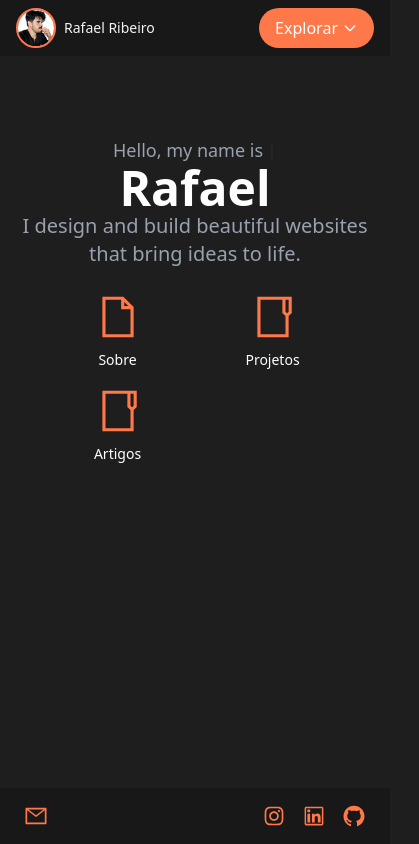
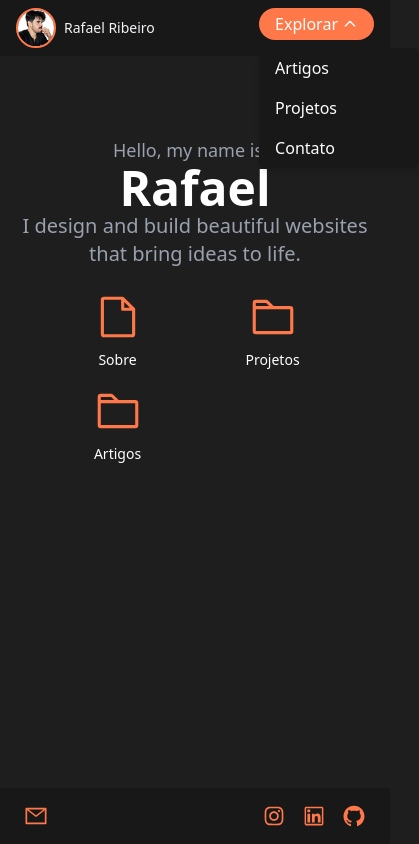
Before and after one commit to RafahOlive/rafa-blog, a Next.js app: page / in a window 390 px wide. Both pictures are taken after a click on the button "Explorar". Shown: the whole page, 419 px wide, since content can reach past the window. Built offline with nearby package versions, Linux system fonts and the light colour scheme.

Commit message:
DropDown

```diff
--- a/src/app/components/Header.tsx
+++ b/src/app/components/Header.tsx
@@ -1,7 +1,11 @@
+"use client";
 import Image from "next/image";
 import Link from "next/link";
 
+import { useState } from "react";
+
 export default function Header() {
+  const [menuOpen, setMenuOpen] = useState(false);
   return (
     <div className="py-2 px-4 flex justify-between bg-alt">
       <Link
@@ -20,11 +24,19 @@ export default function Header() {
         </span>
       </Link>
 
-      <button className="flex items-center gap-1 bg-orange text-white px-4 py-1 rounded-full hover:bg-indigo-700 transition">
+      <div className="relative">
+        <button
+          onClick={() => setMenuOpen(!menuOpen)}
+          className={`flex items-center gap-1 text-white px-4 py-1 rounded-full transition-all duration-300 md:hidden ${
+            menuOpen ? "bg-orange" : "bg-alt-smooth hover:bg-orange"
+          }`}
+        >
           Explorar
           <svg
             xmlns="http://www.w3.org/2000/svg"
-          className="w-4 h-4"
+            className={`w-4 h-4 transform transition-transform duration-300 ${
+              menuOpen ? "rotate-180" : ""
+            }`}
             fill="none"
             viewBox="0 0 24 24"
             stroke="currentColor"
@@ -37,6 +49,21 @@ export default function Header() {
             />
           </svg>
         </button>
+
+        {menuOpen && (
+          <div className="mt-2 bg-alt text-white rounded-md shadow-md flex flex-col absolute z-50 w-40">
+            <a href="/artigos" className="px-4 py-2 hover:bg-orange">
+              Artigos
+            </a>
+            <a href="/projetos" className="px-4 py-2 hover:bg-orange">
+              Projetos
+            </a>
+            <a href="/contato" className="px-4 py-2 hover:bg-orange">
+              Contato
+            </a>
+          </div>
+        )}
+      </div>
     </div>
   );
 }
--- a/src/app/components/Hero.tsx
+++ b/src/app/components/Hero.tsx
@@ -1,6 +1,6 @@
 import Link from "next/link";
-import { LiaFileSolid } from "react-icons/lia";
-import { LiaFolder } from "react-icons/lia";
+import { PiFolder, PiFile } from "react-icons/pi";
+
 
 export default function Hero() {
   return (
@@ -19,7 +19,7 @@ export default function Hero() {
       <section className="grid grid-cols-2 gap-4 px-12 py-6 max-w-md mx-auto">
         <Link href="/projects" className="group flex flex-col items-center">
           <figure className="flex flex-col items-center transition hover:scale-105 hover:opacity-90">
-            <LiaFileSolid className="icons-orange" size={50} aria-hidden="true" />
+            <PiFile className="icons-orange" size={50} aria-hidden="true" />
             <figcaption className="mt-2 text-sm text-white group-hover:text-orange-500">
               Sobre
             </figcaption>
@@ -27,15 +27,15 @@ export default function Hero() {
         </Link>
         <Link href="/projetos" className="group flex flex-col items-center">
           <figure className="flex flex-col items-center transition hover:scale-105 hover:opacity-90">
-            <LiaFolder className="icons-orange" size={50} aria-hidden="true" />
+            <PiFolder className="icons-orange" size={50} aria-hidden="true" />
             <figcaption className="mt-2 text-sm text-white group-hover:text-orange-500">
               Projetos
             </figcaption>
           </figure>
         </Link>
-        <Link href="/projects" className="group flex flex-col items-center">
+        <Link href="/Artigos" className="group flex flex-col items-center">
           <figure className="flex flex-col items-center transition hover:scale-105 hover:opacity-90">
-            <LiaFolder className="icons-orange" size={50} aria-hidden="true" />
+            <PiFolder className="icons-orange" size={50} aria-hidden="true" />
             <figcaption className="mt-2 text-sm text-white group-hover:text-orange-500">
               Artigos
             </figcaption>
--- a/src/app/globals.css
+++ b/src/app/globals.css
@@ -6,6 +6,7 @@
     --color-text-subtle: #cccccc; /* Subtítulos e descrições */
     --color-bg-main: #1e1e1e; /* Background principal */
     --color-bg-alt: #181818; /* Background header/footer */
+    --color-bg-alt-smooth: #1c1c1c; /* Background do Explorar */
   }
 }
 @layer utilities {
@@ -30,6 +31,9 @@
   .bg-alt {
     background-color: var(--color-bg-alt);
   }
+  .bg-alt-smooth {
+    background-color: var(--color-bg-alt-smooth);
+  }
   .pb-safe {
     padding-bottom: env(safe-area-inset-bottom);
   }
--- a/src/app/layout.tsx
+++ b/src/app/layout.tsx
@@ -18,6 +18,7 @@ export default function RootLayout({
   return (
     <html lang="pt-BR">
       <body className="min-h-dvh flex flex-col bg-main">
+      {/* Usamos min-h-dvh para garantir altura total da tela no mobile, respeitando áreas seguras como barras do sistema */}
         <Header />
         <main className="flex-grow pb-6 pb-safe">{children}</main>
         <Footer />
```
Lines whose indentation alone changed are shown as unchanged.
